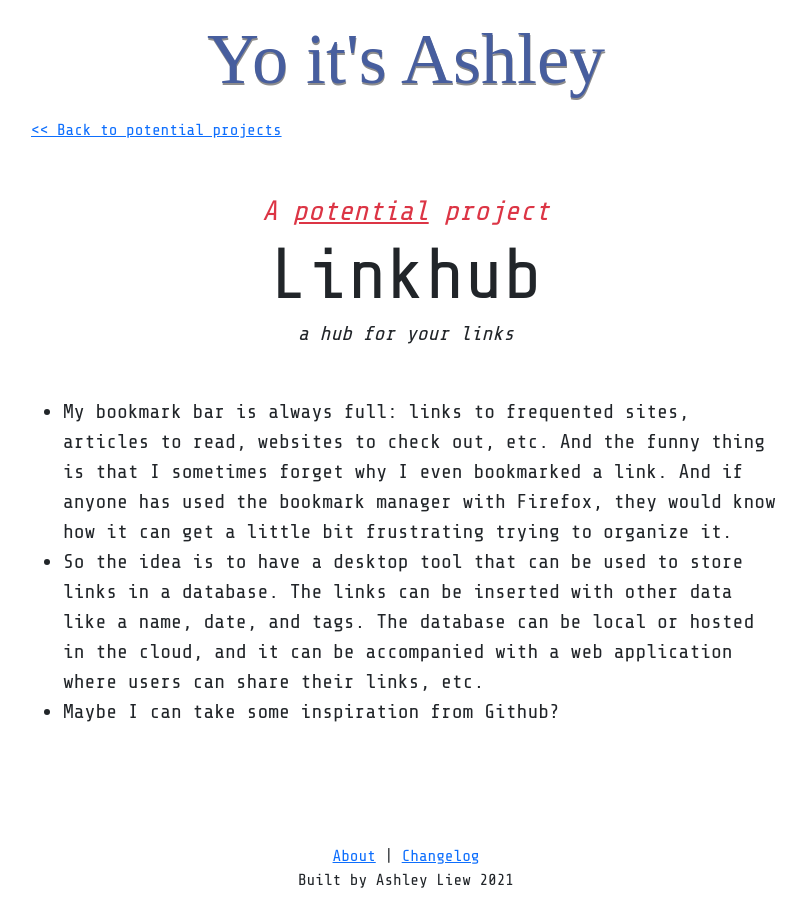
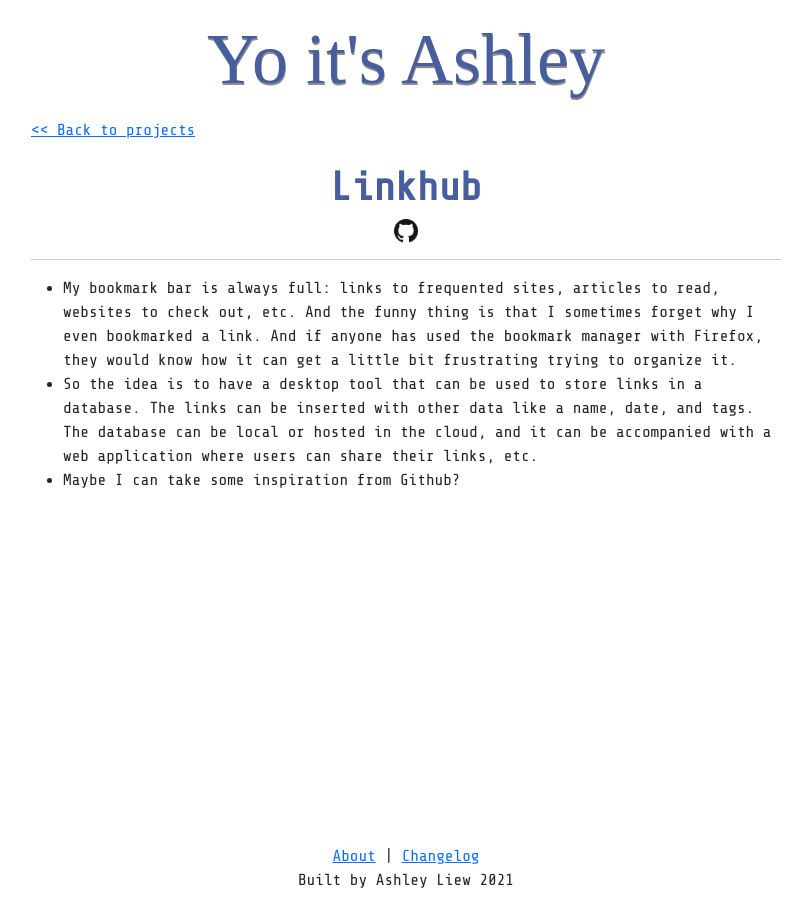
Before and after one commit to brainuser5705/personal-website, a Jekyll site: the page built from _potentials/linkhub.md, in a window 1280 px wide. Shown: the whole page, without its empty margins (234-1040 px from the left). Built offline with Jekyll 4.4.1, drawn with Linux system fonts in a browser that asks for light colours; some web fonts are replaced.

Commit message:
december 2021 website layout update 2

```diff
--- a/_config.yml
+++ b/_config.yml
@@ -14,4 +14,4 @@ defaults:
       path: ""
       type: "potentials"
     values:
-      layout: "potential"
+      layout: "project"
--- a/_data/socials.yml
+++ b/_data/socials.yml
@@ -1,6 +1,6 @@
 - link: https://github.com/brainuser5705
   username: brainuser5705
   icon: /assets/images/GitHub-Mark-64px.png
-- link: https://blog.ashleyliew.com
-  username: my blog website
+- link: https://ashleyliew.com/blog
+  username: my blog page
   icon: /assets/images/favicon-32x32.png
--- a/_layouts/potential.html
+++ /dev/null
@@ -1,32 +0,0 @@
----
-layout: default
----
-
-<div class="mx-auto mb-5" style="max-width: 750px;">
-    <a href="/potentials.html">&lt;&lt; Back to potential projects</a>
-
-    <div class="my-5 text-center">
-        <div class="text-danger text-center fs-3 fst-italic">A <u>potential</u> project</div>
-        <div class="display-2">{{ page.name }}</div>
-        <div>
-            <div class="fs-5 fst-italic">
-                {{ page.description }}
-                <span>
-                    {% if page.time %}
-                        (Planning {{ page.time }})
-                    {% else %}
-                        {{ page.time }}
-                    {% endif %}
-                </span>
-            </div>
-            <div class="project-tags text-muted">
-                {{ page.tags | join: ','}}
-            </div>
-        </div>
-    </div>
-
-    <div class="fs-5 project-content">
-        {{ content }}
-    </div>
-
-</div>
--- a/_layouts/project.html
+++ b/_layouts/project.html
@@ -10,20 +10,9 @@ layout: default
             <img src="{{page.icon}}" style="height: 1.5em;">{{ page.name }}
         </div>
         <div>
-            <div class="fw-bold">
-                {% if page.time %}
-                    ({{ page.time }})
-                {% else %}
-                    {{ page.time }}
-                {% endif %}
-            </div>
-            {{ page.description }}
-            <div class="project-tags text-muted fst-italic">
-                {{ page.tags | join: ','}}
-            </div>
             <div>
                 <a href="https://www.github.com/brainuser5705/{{ page.github_repo }}">
-                    Github Repo
+                    <img src="/assets/images/GitHub-Mark-64px.png" style="height: 1.5em;">
                 </a>
             </div>
         </div>
```
